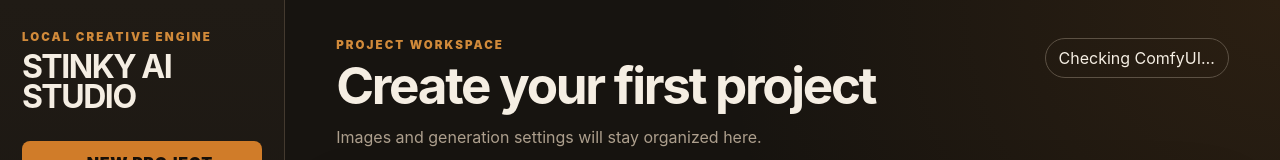
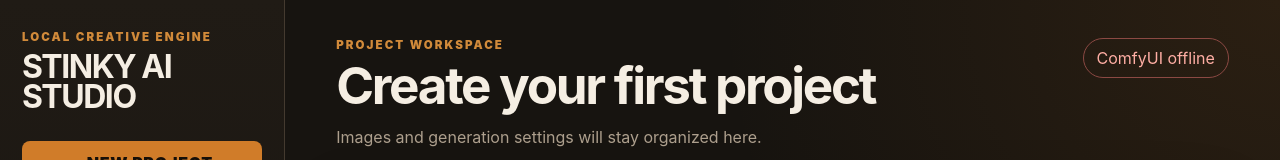
Before and after one commit to irish718178895/stinky-ai-studio, a website: page public/index.html in a window 1280 px wide. Shown: the top 160 px of the page. Drawn offline with Linux system fonts and the light colour scheme; no server answers.

Commit message:
Fix frontend module loading

```diff
--- a/public/index.html
+++ b/public/index.html
@@ -92,6 +92,6 @@
     <div id="imageMetadata" class="metadata"></div>
   </dialog>
 
-  <script src="/app.js"></script>
+<script type="module" src="/app.js"></script>
 </body>
 </html>
```
